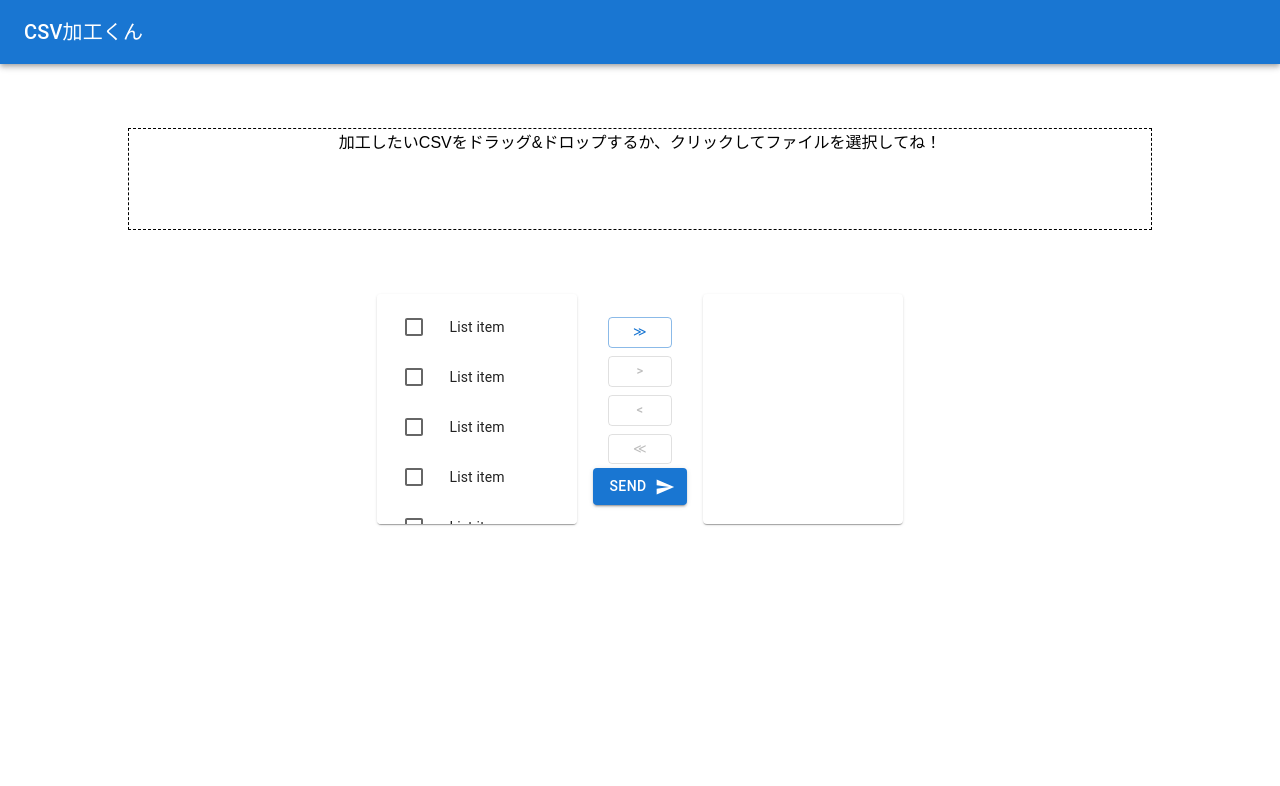
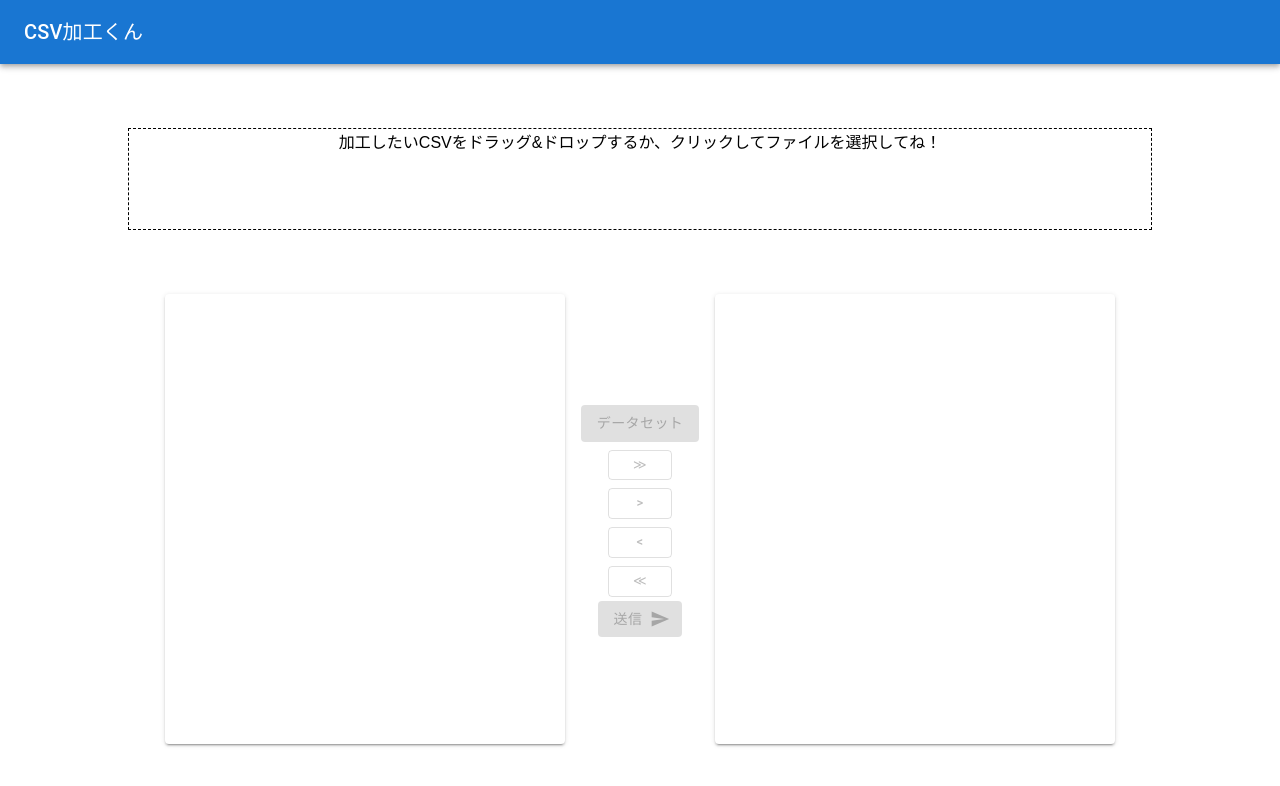
Before and after one commit to orekentaro/ReactCSV, a React (Vite) app: page / in a window 1280 px wide. Shown: the top 786 px of the page. Built offline with nearby package versions, Linux system fonts and the light colour scheme.

Commit message:
バグ解消 送信以外は完了

```diff
--- a/src/components/CSVDrop.tsx
+++ b/src/components/CSVDrop.tsx
@@ -34,6 +34,7 @@ function CSVDropZone() {
       csvToJson(acceptedFiles[0]).then(jsonData => {
         setCsvData(jsonData)
       })
+      setStatus({ open: true, type: 'success',handleClose: handleClose, message: 'データセットを押してね！' });
     }
   }, [])
 
@@ -80,7 +81,6 @@ function CSVDropZone() {
       <div>
         <TransferList
           csvHeader={csvHeader}
-          length={csvHeader.length}
         />
       </div>
     </div>
--- a/src/components/TransferList.tsx
+++ b/src/components/TransferList.tsx
@@ -8,32 +8,42 @@ import Checkbox from '@mui/material/Checkbox';
 import Button from '@mui/material/Button';
 import Paper from '@mui/material/Paper';
 import SendIcon from '@mui/icons-material/Send';
+import CustomizedSnackbars, {AlertType} from './CustomizedSnackbars';
 
-// Left,Rightをstringに改造
-
-function not(a: readonly number[], b: readonly number[]) {
+function not(a: readonly string[], b: readonly string[]) {
   return a.filter((value) => b.indexOf(value) === -1);
 }
 
-function intersection(a: readonly number[], b: readonly number[]) {
+function intersection(a: readonly string[], b: readonly string[]) {
   return a.filter((value) => b.indexOf(value) !== -1);
 }
 
 type Props = {
-  csvHeader: string[],
-  length: number
+  csvHeader: string[]
 }
 
 const TransferList = (props: Props) => {
-  const {csvHeader, length} = props
-  const [checked, setChecked] = React.useState<readonly number[]>([]);
-  const [left, setLeft] = React.useState<readonly number[]>([0, 1, 2, 3, 4, 5, 6, 7]);
-  const [right, setRight] = React.useState<readonly number[]>([]);
+  const {csvHeader} = props
+  const [checked, setChecked] = React.useState<readonly string[]>([]);
+  const [left, setLeft] = React.useState<readonly string[]>([]);
+  const [right, setRight] = React.useState<readonly string[]>([]);
+  const [sendFlag, setSendFlag] = React.useState<boolean>(true);
+
+  const handleClose = () => {
+    setStatus({ ...status, open: false })
+  }
+
+  const [status, setStatus] = React.useState<AlertType>({
+    open: false,
+    type: "success",
+    handleClose: handleClose,
+    message: "必要なカラムを選択して右に送ってね！"
+  });
 
   const leftChecked = intersection(checked, left);
   const rightChecked = intersection(checked, right);
 
-  const handleToggle = (value: number) => () => {
+  const handleToggle = (value: string) => () => {
     const currentIndex = checked.indexOf(value);
     const newChecked = [...checked];
 
@@ -46,15 +56,24 @@ const TransferList = (props: Props) => {
     setChecked(newChecked);
   };
 
+  const sendFlagCheck = () => {
+    if(sendFlag){
+      setStatus({...status, open: true, message: '選択し終わったら送信ボタンを押してね！'})
+      setSendFlag(false)
+    }
+  }
+
   const handleAllRight = () => {
     setRight(right.concat(left));
     setLeft([]);
+    sendFlagCheck()
   };
 
   const handleCheckedRight = () => {
     setRight(right.concat(leftChecked));
     setLeft(not(left, leftChecked));
     setChecked(not(checked, leftChecked));
+    sendFlagCheck()
   };
 
   const handleCheckedLeft = () => {
@@ -68,10 +87,17 @@ const TransferList = (props: Props) => {
     setRight([]);
   };
 
-  const customList = (items: readonly number[]) => (
-    <Paper sx={{ width: 200, height: 230, overflow: 'auto' }}>
+  const setData = () => {
+    setLeft(csvHeader)
+    setRight([])
+    setStatus({...status, open:true})
+    setSendFlag(true)
+  }
+
+  const customList = (items: readonly string[]) => (
+    <Paper elevation={2} sx={{ width: 400, height: 450, overflow: 'auto' }}>
       <List dense component="div" role="list">
-        {items.map((value: number) => {
+        {items.map((value: string, index: number) => {
           const labelId = `transfer-list-item-${value}-label`;
 
           return (
@@ -91,7 +117,7 @@ const TransferList = (props: Props) => {
                   }}
                 />
               </ListItemIcon>
-              <ListItemText id={labelId} primary={`List item ${csvHeader}`} />
+              <ListItemText id={labelId} primary={items[index]} />
             </ListItem>
           );
         })}
@@ -101,10 +127,20 @@ const TransferList = (props: Props) => {
   );
 
   return (
+    <div>
       <Grid container spacing={2} justifyContent="center" alignItems="center">
         <Grid item>{customList(left)}</Grid>
         <Grid item>
           <Grid container direction="column" alignItems="center">
+            <Button
+              sx={{ my: 0.5 }}
+              onClick={setData}
+              disabled={csvHeader.length === 0}
+              variant="contained"
+              color="success"
+              >
+              データセット
+            </Button>
             <Button
               sx={{ my: 0.5 }}
               variant="outlined"
@@ -145,13 +181,24 @@ const TransferList = (props: Props) => {
             >
               ≪
             </Button>
-          <Button variant="contained" endIcon={<SendIcon />}>
-          Send
+            <Button
+              variant="contained"
+              endIcon={<SendIcon />}
+              disabled={right.length === 0}
+              >
+              送信
             </Button>
           </Grid>
         </Grid>
         <Grid item>{customList(right)}</Grid>
       </Grid>
+      <CustomizedSnackbars
+        open={status.open}
+        handleClose={handleClose}
+        type={status.type}
+        message={status.message}
+        />
+    </div>
   );
 }
 
```
Lines whose indentation alone changed are shown as unchanged.
